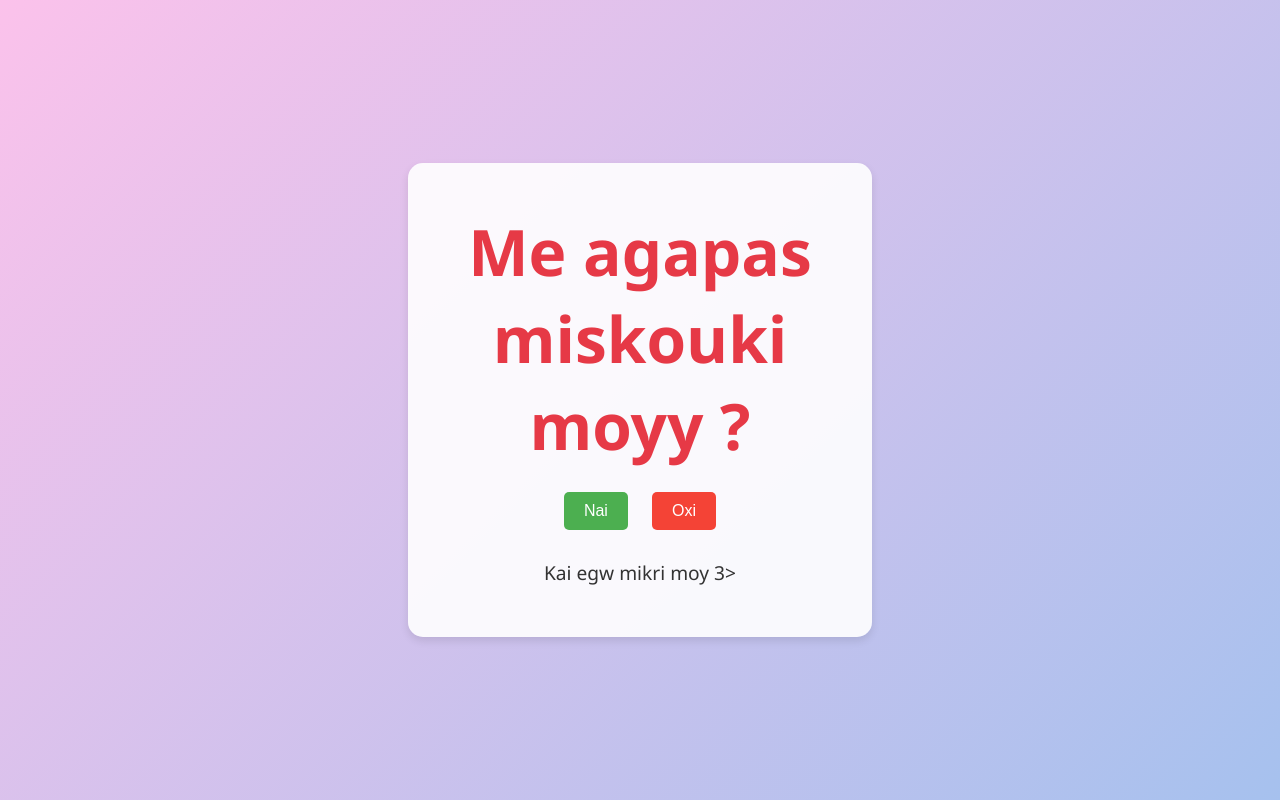
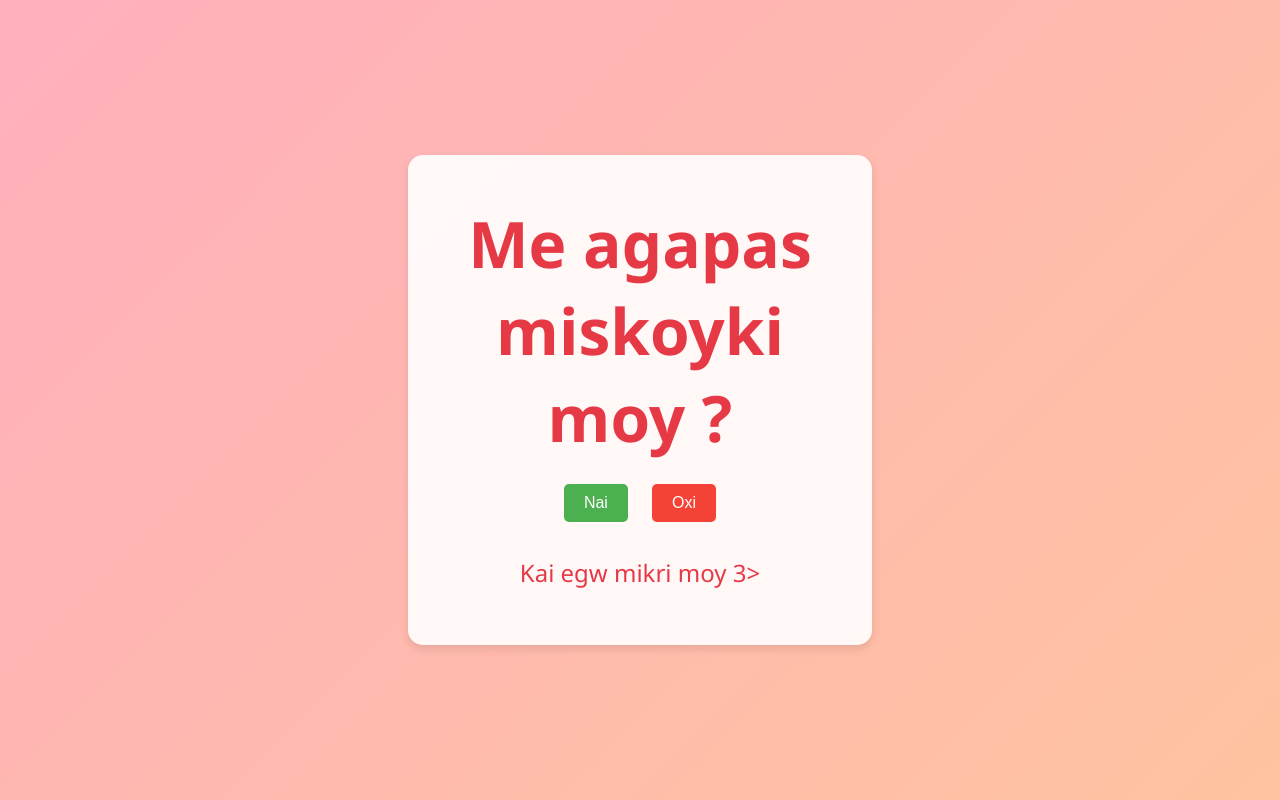
Before and after one commit to JackHat1/JackHat1.love-message.io, a plain HTML site: page index.html in a window 1280 px wide. Both pictures are taken after a click on the button "Nai". Drawn offline with Linux system fonts and the light colour scheme.

Commit message:
Update index.html

```diff
--- a/index.html
+++ b/index.html
@@ -10,20 +10,24 @@
             justify-content: center;
             align-items: center;
             height: 100vh;
-            background: linear-gradient(135deg, #fbc2eb 0%, #a6c1ee 100%);
+            background: linear-gradient(135deg, #ffafbd, #ffc3a0);
             font-family: 'Segoe UI', Tahoma, Geneva, Verdana, sans-serif;
             color: #333;
             text-align: center;
             margin: 0;
+            transition: background 0.5s ease;
         }
         h1 {
             font-size: 4em;
             color: #e63946;
             margin: 0.2em 0;
+            animation: fadeIn 2s ease-in-out;
         }
         p {
             font-size: 1.5em;
             color: #555;
+            margin-bottom: 1em;
+            animation: fadeIn 2s ease-in-out 1s;
         }
         .container {
             background: rgba(255, 255, 255, 0.9);
@@ -32,6 +36,7 @@
             box-shadow: 0 4px 8px rgba(0, 0, 0, 0.1);
             text-align: center;
             max-width: 400px;
+            animation: fadeIn 1.5s ease-in-out 0.5s;
         }
         button {
             padding: 10px 20px;
@@ -40,7 +45,7 @@
             border-radius: 5px;
             cursor: pointer;
             font-size: 1em;
-            transition: background-color 0.3s ease;
+            transition: background-color 0.3s ease, transform 0.3s ease;
         }
         .yes-btn {
             background-color: #4CAF50;
@@ -48,6 +53,7 @@
         }
         .yes-btn:hover {
             background-color: #45a049;
+            transform: scale(1.05);
         }
         .no-btn {
             background-color: #f44336;
@@ -55,25 +61,37 @@
         }
         .no-btn:hover {
             background-color: #e41f1f;
+            transform: scale(1.05);
         }
         #message {
-            font-size: 1.2em;
+            font-size: 1.5em;
             margin-top: 1em;
-            color: #333;
+            color: #e63946;
+            animation: fadeIn 2s ease-in-out;
+        }
+        @keyframes fadeIn {
+            from {
+                opacity: 0;
+            }
+            to {
+                opacity: 1;
+            }
         }
     </style>
     <script>
         function handleYes() {
-            document.getElementById('message').innerText = 'Kai egw mikri moy 3> ';
+            document.getElementById('message').innerText = 'Kai egw mikri moy 3>';
+            document.body.style.background = 'linear-gradient(135deg, #ffafbd, #ffc3a0)';
         }
         function handleNo() {
-            document.getElementById('message').innerText = 'TI ? PATA NAI';
+            document.getElementById('message').innerText = 'TI? PATA NAI';
+            document.body.style.background = 'black';
         }
     </script>
 </head>
 <body>
     <div class="container">
-        <h1>Me agapas miskouki moyy ? </h1>
+        <h1>Me agapas miskoyki moy ?</h1>
         <div>
             <button class="yes-btn" onclick="handleYes()">Nai</button>
             <button class="no-btn" onclick="handleNo()">Oxi</button>
```
